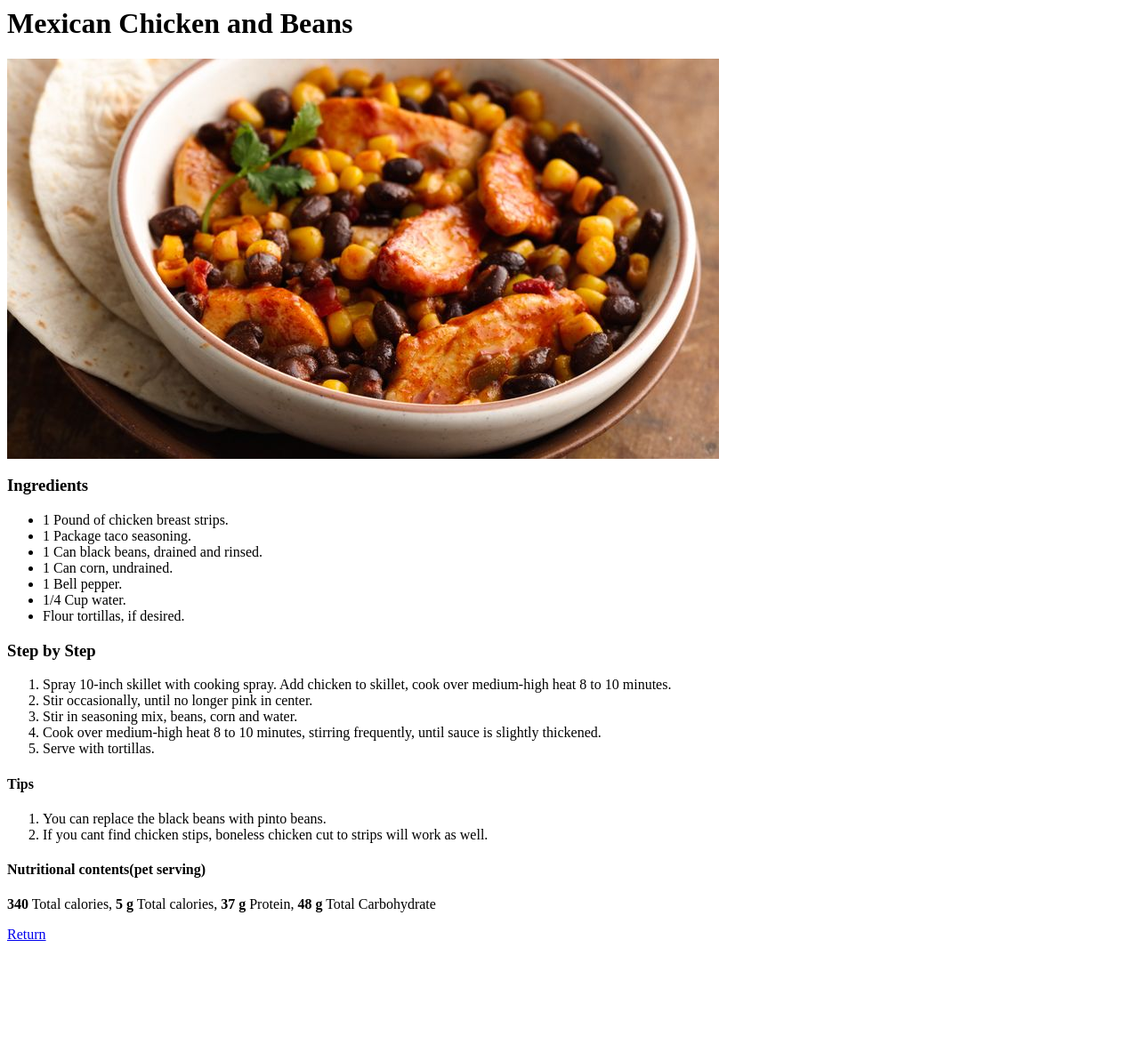
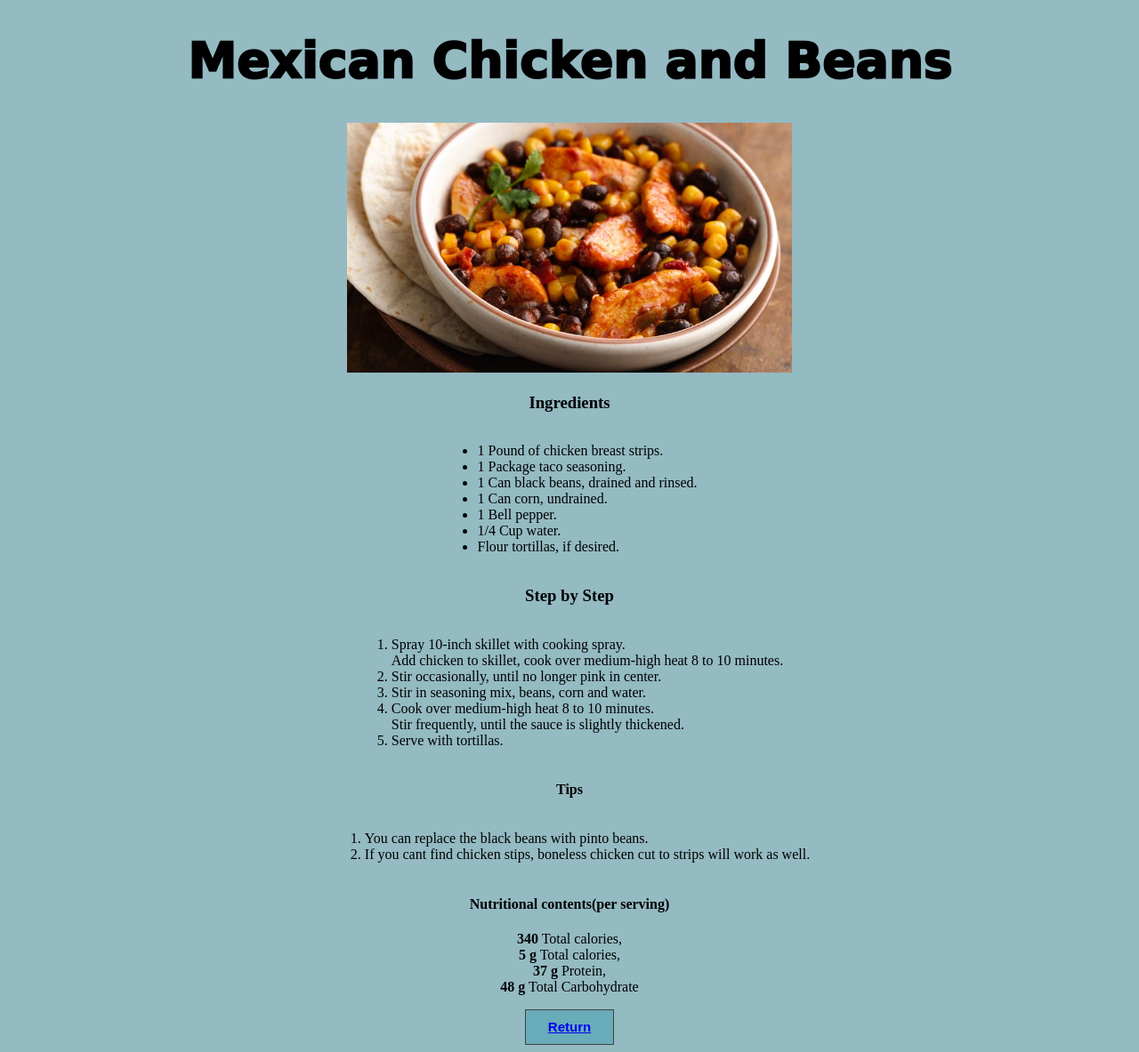
Before and after one commit to Keenhydra/odin-recipe, a plain HTML site: page recipes/mexbean.html in a window 1280 px wide. Shown: the whole page at 89% size. Before the commit the page ends 1068 px from the top, so only its background shows below. Drawn offline with Linux system fonts and the light colour scheme.

Commit message:
Add style to pages fix layout
Add style to pages to be uniform and blue
Fix layout of html files to be more user friendly
Change font for titles to be more appealing
fix minor spelling mistakes

```diff
--- a/index.html
+++ b/index.html
@@ -3,18 +3,19 @@
 <head>
     <meta charset="UTF-8">
     <title>Odin's Cookbook</title>
+    <link rel="stylesheet" href="styles.css">
 </head>
 
 <body>
-    <h1>Odin's Cookbook.</h1>
-    <img src="img/odin-logo.png">
-    <p><em>For food that tastes</em> <strong>Mythical</strong></p>
+    <h1 class="header">Odin's Cookbook</h1>
+    <img id="odin" src="img/odin-logo.png">
+    <p class="header subsection"><em>For food that tastes</em> <strong>Mythical</strong></p>
 
-    <p><a href="recipes/taco.html">Thundering Taco's</a></p>
-
-    <p><a href="recipes/quesedilla.html">Chonky Chicken Quesedillas</a></p>
-
-    <p><a href="recipes/mexbean.html">Mexican Chicken and Beans</a></p>
+    <button><p><a href="recipes/taco.html">Thundering Taco's</a></p></button><br>
+<br>
+    <button><p><a href="recipes/quesedilla.html">Chonky Chicken Quesedillas</a></p></button><br>
+<br>
+    <button><p><a href="recipes/mexbean.html">Mexican Chicken and Beans</a></p></button><br>
 
 
 </body>
--- a/recipes/mexbean.html
+++ b/recipes/mexbean.html
@@ -1,9 +1,19 @@
+<!DOCTYPE html>
+<html lang="eng"></html>
+<head>
+    <meta charset="utf-8">
+    <title>Mexican Chicken and Beans</title>
+    <link rel="stylesheet" href="../styles.css">
+</head>
+
+<body>
     <main>
-    <h1>Mexican Chicken and Beans</h1>
-    <img src="../img/mexbean.jpeg">
+        <h1 class="header">Mexican Chicken and Beans</h1>
+        <img id="mexbean" src="../img/mexbean.jpeg">
 
+        <div class="div">
             <h3>Ingredients</h3>
-        <p><ul>
+                <p><ul class="list">
                     <li>1 Pound of chicken breast strips.</li>
                     <li>1 Package taco seasoning.</li>
                     <li>1 Can black beans, drained and rinsed.</li>
@@ -12,26 +22,36 @@
                     <li>1/4 Cup water.</li>
                     <li>Flour tortillas, if desired.</li>
                 </ul></p>
+        </div>
 
+        <div class="div">
             <h3>Step by Step</h3>
-        <p><ol>
-            <li>Spray 10-inch skillet with cooking spray. Add chicken to skillet, cook over medium-high heat 8 to 10 minutes.</li>
+                <p><ol class="list">
+                    <li>Spray 10-inch skillet with cooking spray.<br>
+                        Add chicken to skillet, cook over medium-high heat 8 to 10 minutes.</li>
                     <li>Stir occasionally, until no longer pink in center.</li>
                     <li>Stir in seasoning mix, beans, corn and water.</li>
-            <li>Cook over medium-high heat 8 to 10 minutes, stirring frequently, until sauce is slightly thickened. </li>
+                    <li>Cook over medium-high heat 8 to 10 minutes.<br>
+                        Stir frequently, until the sauce is slightly thickened. </li>
                     <li>Serve with tortillas.</li>
                 </ol></p>
+        </div>
 
+        <div class="div">
             <h4>Tips</h4>
-        <p><ol>
+                <p><ol class="list">
                     <li>You can replace the black beans with pinto beans.</li>
                     <li>If you cant find chicken stips, boneless chicken cut to strips will work as well.</li>
                 </ol></p>
+        </div>
+
+        <div>
+            <h4>Nutritional contents(per serving)</h4>
+            <p><b>340</b> Total calories,<br> <b>5 g</b> Total calories,<br> <b>37 g</b> Protein,<br> <b>48 g</b> Total Carbohydrate</p>
+        </div>
 
 
-    <h4>Nutritional contents(pet serving)</h4>
-        <p><b>340</b> Total calories, <b>5 g</b> Total calories, <b>37 g</b> Protein, <b>48 g</b> Total Carbohydrate</p>
-
-    <a href="../index.html">Return</a>
+        <button class="return"><a href="../index.html">Return</a></button>
 
     </main>
+</body>
--- /dev/null
+++ b/styles.css
@@ -0,0 +1,74 @@
+/* styles.css */
+
+/* general styles */
+
+body {
+    text-align: center;
+    align-items: center;
+    background-color: hsl(190, 27%, 67%);
+}
+
+button {
+    background-color: hsl(190, 37%, 57%);
+    font-weight: bold;
+    font-size: 18px;
+    color: aliceblue;
+    border: 1.5px solid #424242;
+    align-items: center;
+    width: 280px;
+    height: 60px;
+}
+
+.return {
+    font-size: 15px;
+    width: 100px;
+    height: 40px;
+}
+
+.list {
+    display: inline-block;
+    text-align: left;
+}
+
+.div {
+
+}
+
+/* index styles */
+
+#odin {
+    width: 380px;
+    height: auto;
+}
+
+
+.header.subsection {
+    font-size: 18px;
+}
+
+.header {
+    font-size: 55px;
+    font-weight: 1000;
+    font-family: cursive;
+}
+
+/* taco styles */
+
+#taco {
+    width: 380px;
+    height: auto;
+}
+
+/* quesedilla styles */
+
+#queso {
+    width: 380px;
+    height: auto;
+}
+
+/* mexbean styles */
+
+#mexbean {
+    width: 500px;
+    height: auto;
+}
```
Also changed, not shown: recipes/quesedilla.html (+33 -13 lines), recipes/taco.html (+29 -11 lines), img/taco.png (added). Lines whose indentation alone changed are shown as unchanged.
